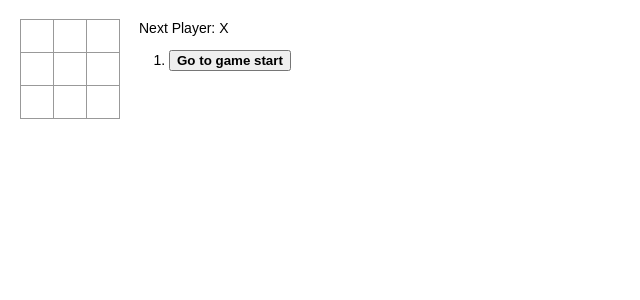
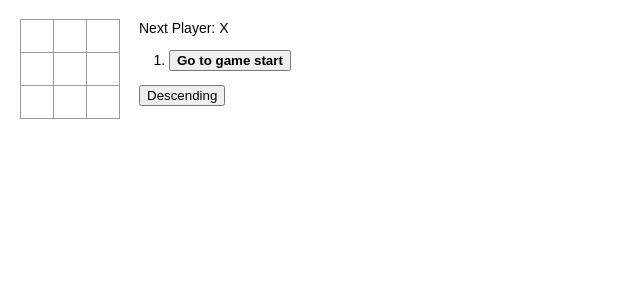
Before and after one commit to Gani-laboratory/tictactoe, a React (Create React App) app: page / in a window 1280 px wide. Shown: the top 300 px of the page, without its empty margins (0-640 px from the left). Built offline with nearby package versions, Linux system fonts and the light colour scheme.

Commit message:
feat: add sorting method

```diff
--- a/src/App.js
+++ b/src/App.js
@@ -10,7 +10,8 @@ function App() {
       }
     ],
     xIsNext: true,
-    stepNumber: 0
+    stepNumber: 0,
+    isDescending: false
   })
 
   const current = state.history[state.stepNumber]
@@ -38,21 +39,14 @@ function App() {
   } else {
     status = `Next Player: ${state.xIsNext ? 'X' : 'O'}`
   }
-
-  return (
-    <div className="game">
-      <div className="game-board">
-        <Board squares={current.squares} onClick={(i)=>handleClick(state, setState, i)} winner={winner ? winner.lines : false} />
-      </div>
-      <div className="game-info">
-        <div>{status}</div>
-        <ol>{moves}</ol>
-      </div>
-    </div>
-  );
+  function sortHistory() {
+    setState({
+      ...state,
+      isDescending: !state.isDescending
+    })
   }
 
-function handleClick(state, setState, i) {
+  function handleClick(i) {
     const history = state.history.slice(0, state.stepNumber + 1)
     const current = history[history.length - 1]
     const squares = current.squares.slice()
@@ -67,6 +61,20 @@ function handleClick(state, setState, i) {
       stepNumber: history.length,
       xIsNext: !state.xIsNext
     })
+  }
+
+  return (
+    <div className="game">
+      <div className="game-board">
+        <Board squares={current.squares} onClick={(i)=>handleClick(i)} winner={winner ? winner.lines : false} />
+      </div>
+      <div className="game-info">
+        <div>{status}</div>
+        <ol>{state.isDescending ? moves.reverse() : moves}</ol>
+        <button onClick={()=>sortHistory()}>{state.isDescending ? 'Ascending' : 'Descending'}</button>
+      </div>
+    </div>
+  );
 }
 
 function calculateWinner(squares) {
```
Lines whose indentation alone changed are shown as unchanged.
